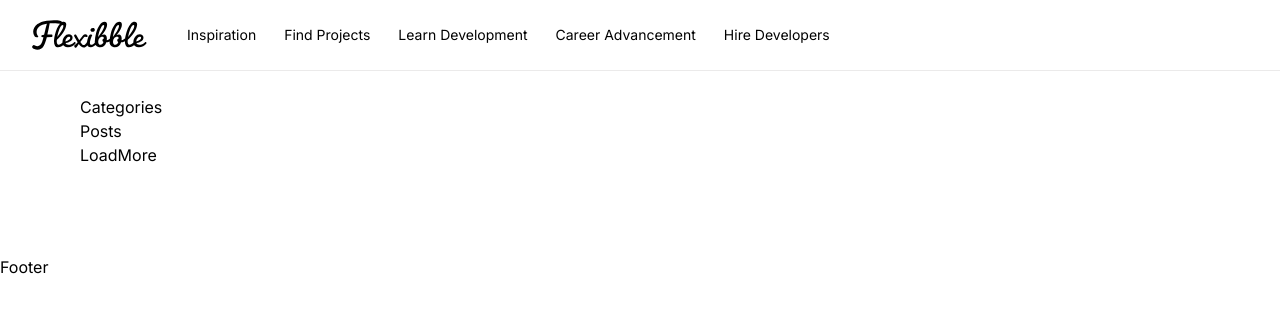
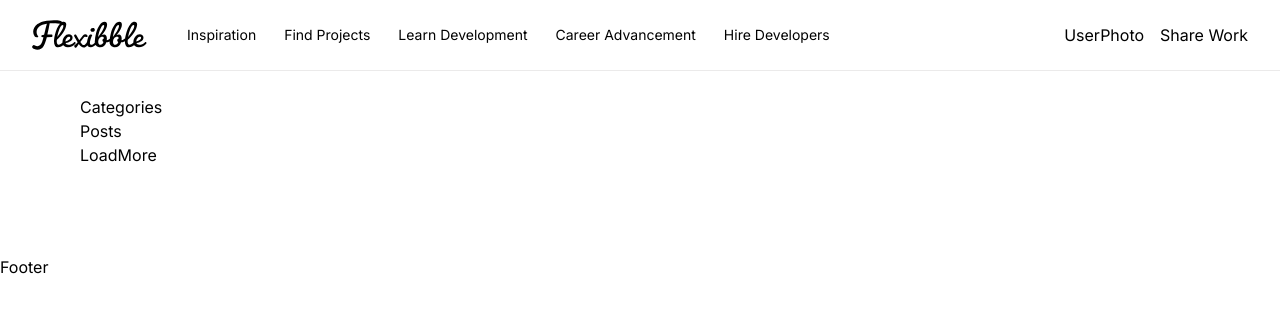
Before and after one commit to Krasimir-Hristov/Tale-Nest, a Next.js app: page / in a window 1280 px wide. Shown: the top 312 px of the page. Built offline with nearby package versions, Linux system fonts and the light colour scheme.

Commit message:
Refactor Navbar component to include authentication providers

```diff
--- /dev/null
+++ b/components/AuthProviders.tsx
@@ -0,0 +1,7 @@
+import React from 'react';
+
+const AuthProviders = () => {
+  return <div>AuthProviders</div>;
+};
+
+export default AuthProviders;
--- a/components/Navbar.tsx
+++ b/components/Navbar.tsx
@@ -1,8 +1,10 @@
 import { NavLinks } from '@/constants';
 import Image from 'next/image';
 import Link from 'next/link';
+import AuthProviders from './AuthProviders';
 
 const Navbar = () => {
+  const session = {};
   return (
     <nav className='flexBetween navbar'>
       <div className='flex-1 flexStart gap-10'>
@@ -17,6 +19,17 @@
           ))}
         </ul>
       </div>
+
+      <div className='flexCenter gap-4'>
+        {session ? (
+          <>
+            UserPhoto
+            <Link href='/create-project'>Share Work</Link>
+          </>
+        ) : (
+          <AuthProviders />
+        )}
+      </div>
     </nav>
   );
 };
```
